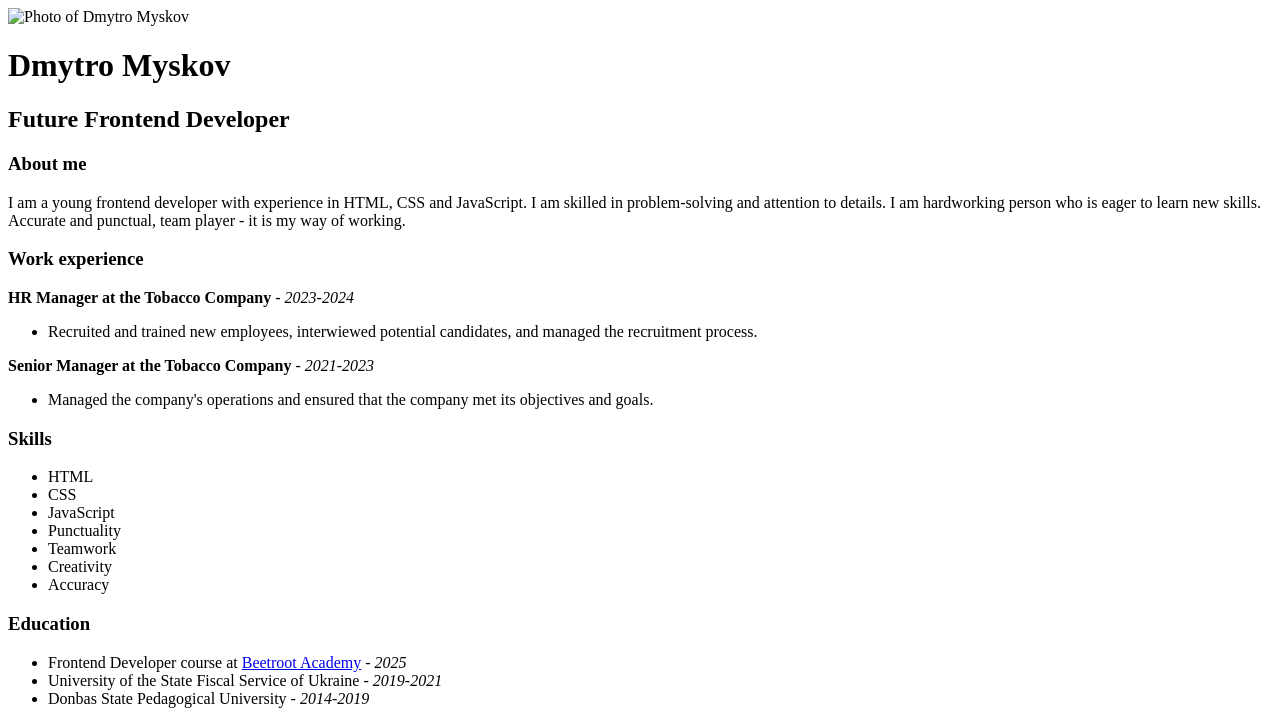
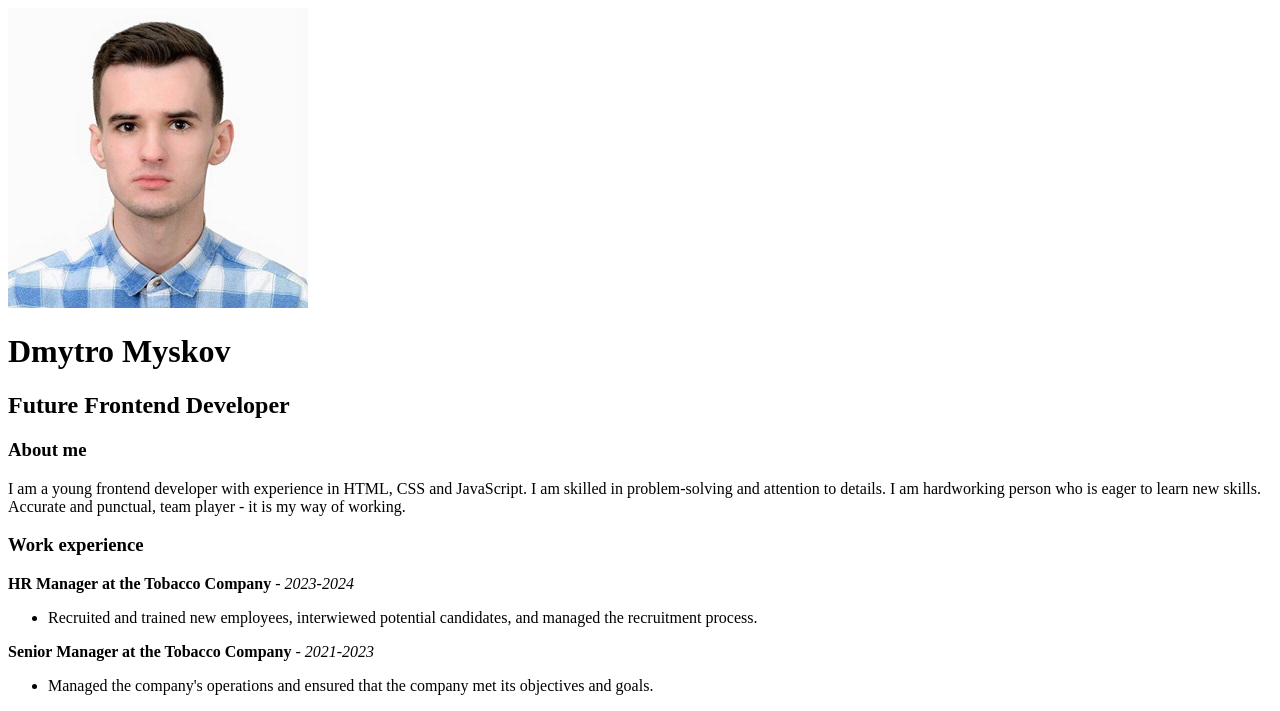
Before and after one commit to DmytroMyskov/my-cv, a plain HTML site: page index.html in a window 1280 px wide. Shown: the top 711 px of the page. Drawn offline with Linux system fonts and the light colour scheme; files that its build step writes are made by us from their sources; the site is published under a folder, as on GitHub Pages, so addresses that start at the root find nothing.

Commit message:
change img src

```diff
--- a/index.html
+++ b/index.html
@@ -11,7 +11,7 @@
 <body>
   <main>
     <div>
-      <img src="/images/my-photo.jpg" alt="Photo of Dmytro Myskov">
+      <img src="images/my-photo.jpg" alt="Photo of Dmytro Myskov">
       <h1>Dmytro Myskov</h1>
       <h2>Future Frontend Developer</h2>
     </div>
```
